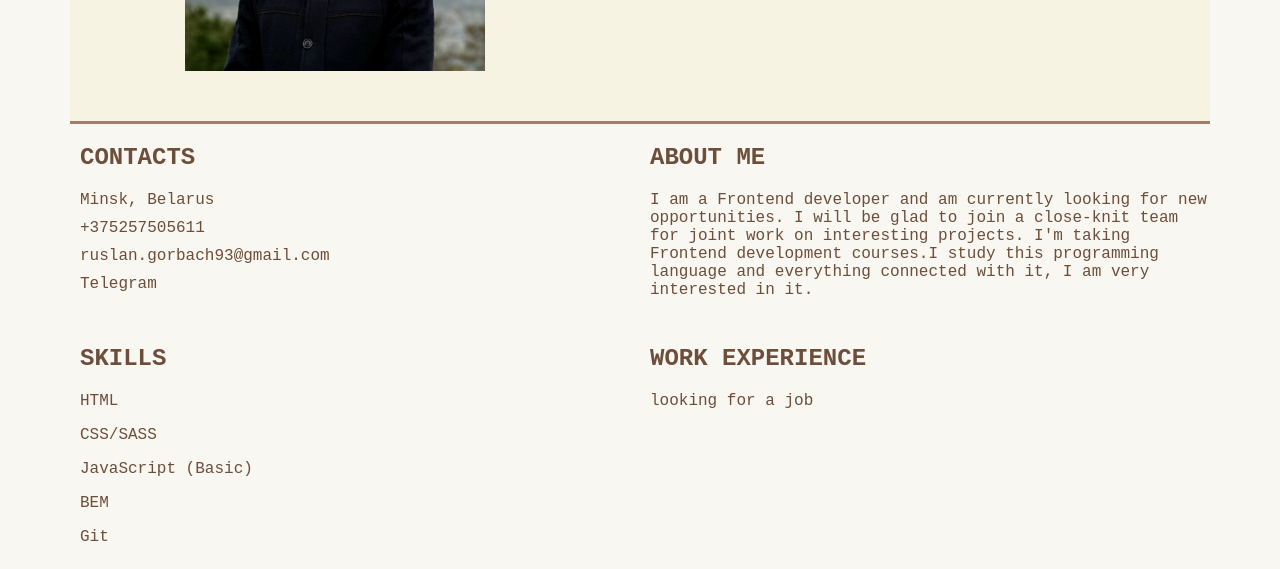
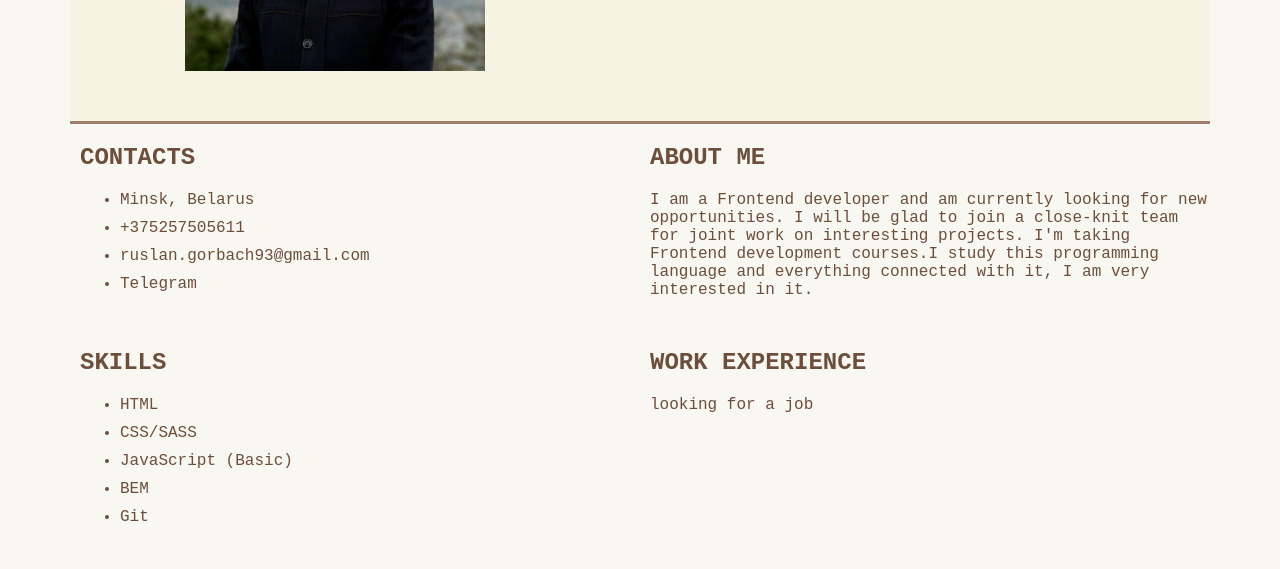
Before and after one commit to RuslanHorbach/rsschool-cv, a plain HTML site: page index.html in a window 1280 px wide. Shown: the part 319-888 px from the top of the page. Drawn offline with Linux system fonts and the light colour scheme; a web font is replaced by a local one.

Commit message:
fix: changed skills contacts

```diff
--- a/index.html
+++ b/index.html
@@ -38,10 +38,12 @@
 			<section class="main__summary">
 				<div class="main__contacts" id="contacts">
 					<h2 class="main__tit">ConTacts</h2>
-					<a href="https://www.google.by/maps/place/%D0%9C%D0%B8%D0%BD%D1%81%D0%BA/@53.8845585,27.453285,11z/data=!3m1!4b1!4m5!3m4!1s0x46dbcfd35b1e6ad3:0xb61b853ddb570d9!8m2!3d53.9006011!4d27.558972?hl=ru">Minsk, Belarus</a>
-					<a href="tel:+375257505611">+375257505611</a>
-					<a href="ruslan.gorbach93@gmail.com">ruslan.gorbach93@gmail.com</a>
-					<a href="https://t.me/bigboss_ruslan">Telegram</a>
+					<ul>
+						<li><a href="https://www.google.by/maps/place/%D0%9C%D0%B8%D0%BD%D1%81%D0%BA/@53.8845585,27.453285,11z/data=!3m1!4b1!4m5!3m4!1s0x46dbcfd35b1e6ad3:0xb61b853ddb570d9!8m2!3d53.9006011!4d27.558972?hl=ru">Minsk, Belarus</a></li>
+						<li><a href="tel:+375257505611">+375257505611</a></li>
+						<li><a href="ruslan.gorbach93@gmail.com">ruslan.gorbach93@gmail.com</a></li>
+						<li><a href="https://t.me/bigboss_ruslan">Telegram</a></li>
+					</ul>
 				</div>
 				<div class="main__about" id="about">
 					<h2 class="main__tit">About Me</h2>
@@ -49,11 +51,13 @@
 				</div>
 				<div class="main__skills" id="skills">
 					<h2 class="main__tit">Skills</h2>
-					<p>HTML</p>
-					<p>CSS/SASS</p>
-					<p>JavaScript (Basic)</p>
-					<p>BEM</p>
-					<p>Git</p>
+					<ul class="main__list">
+						<li>HTML</li>
+						<li>CSS/SASS</li>
+						<li>JavaScript (Basic)</li>
+						<li>BEM</li>
+						<li>Git</li>
+					</ul>
 				</div>
 				<div class="main__work" id="work">
 					<h2 class="main__tit">Work experience</h2>
--- a/style.css
+++ b/style.css
@@ -112,6 +112,9 @@ main {
 	padding: 0px 0px 10px 0px;
 
 }
+.main__list li {
+	padding: 0px 0px 10px 0px;
+}
 .main__contacts a:hover{
 	text-decoration: underline;
 	color: #381d0c;
```
